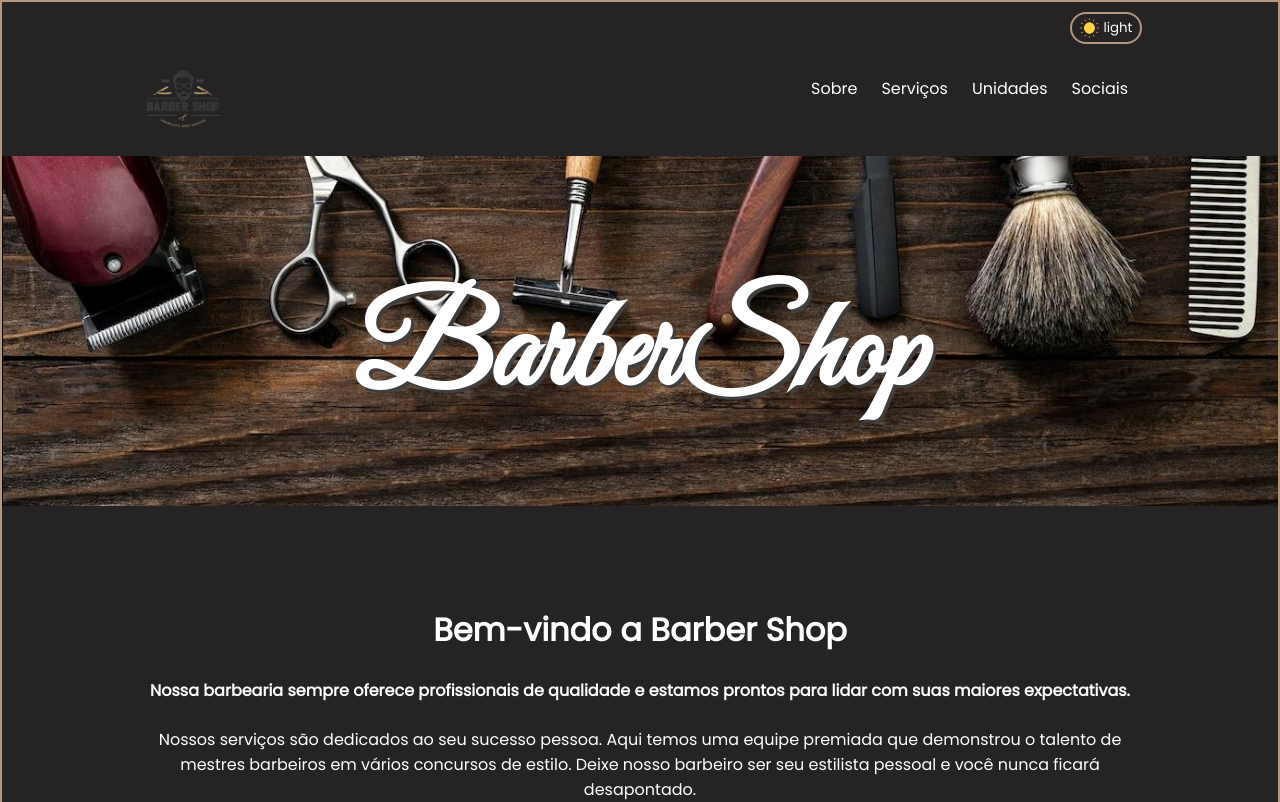
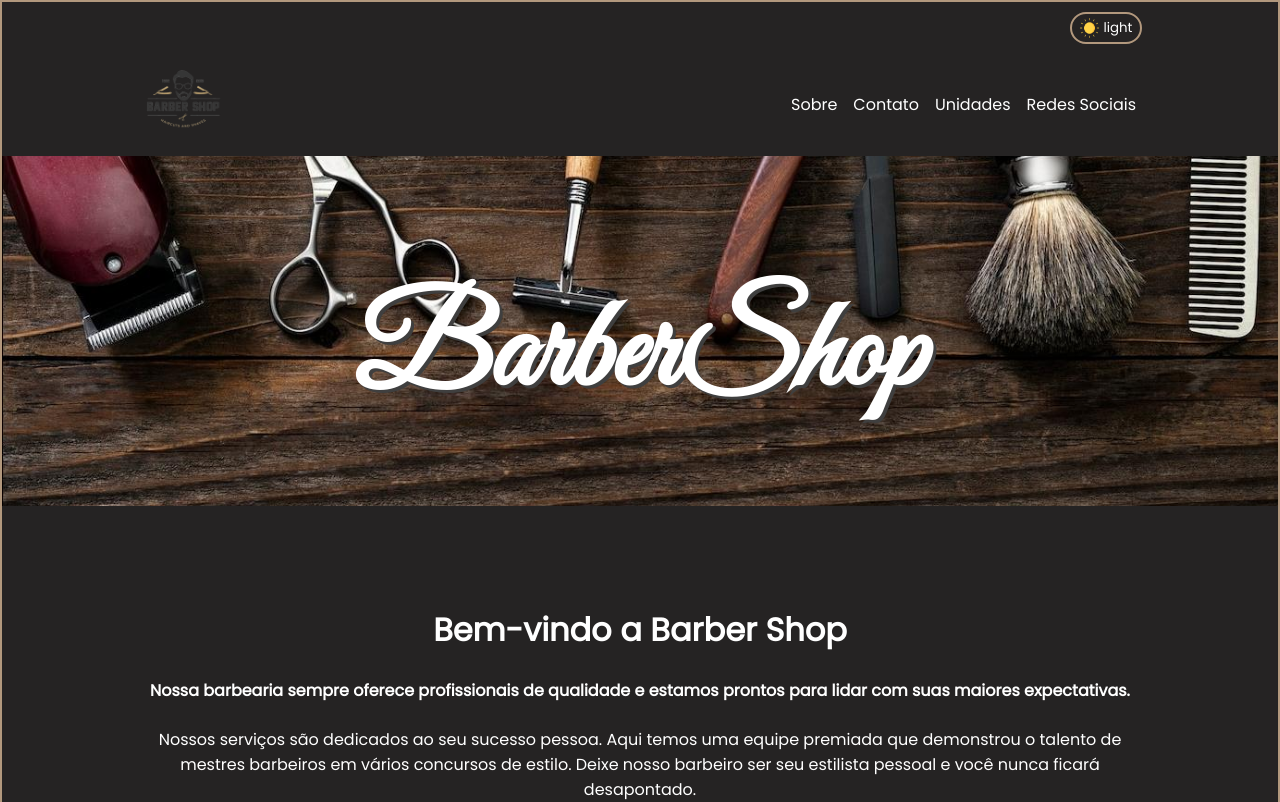
Before and after one commit to denervalspelizario/BarberShop-react-sass, a React (Vite) app in the folder barberShop/: page / in a window 1280 px wide. Shown: the top 802 px of the page. Built offline with nearby package versions, Linux system fonts and the light colour scheme.

Commit message:
update projeto barbershop aplicacao de dropdown em link da nav

```diff
--- a/barberShop/index.html
+++ b/barberShop/index.html
@@ -7,6 +7,7 @@
     <link rel="preconnect" href="https://fonts.gstatic.com" crossorigin>
     <link href="https://fonts.googleapis.com/css2?family=Great+Vibes&family=Poppins&display=swap" rel="stylesheet">
     <link rel="stylesheet" href="https://cdnjs.cloudflare.com/ajax/libs/font-awesome/6.2.0/css/all.min.css" integrity="sha512-xh6O/CkQoPOWDdYTDqeRdPCVd1SpvCA9XXcUnZS2FmJNp1coAFzvtCN9BmamE+4aHK8yyUHUSCcJHgXloTyT2A==" crossorigin="anonymous" referrerpolicy="no-referrer" />
+    <link rel="stylesheet" href="https://cdnjs.cloudflare.com/ajax/libs/font-awesome/6.2.1/css/all.min.css" integrity="sha512-MV7K8+y+gLIBoVD59lQIYicR65iaqukzvf/nwasF0nqhPay5w/9lJmVM2hMDcnK1OnMGCdVK+iQrJ7lzPJQd1w==" crossorigin="anonymous" referrerpolicy="no-referrer" />
     <meta name="viewport" content="width=device-width, initial-scale=1.0" />
     <title>  BarberShop</title>
   </head>
--- a/barberShop/src/componentes/Header.jsx
+++ b/barberShop/src/componentes/Header.jsx
@@ -1,21 +1,51 @@
 import React from 'react'
 import '../styles/componentes/Header.sass'
 
+
+
 function Header()  {
+
   return (
     <header>
         <div className='header__container'>
             <img src="/img/barbearia-logo.png" alt="logo da barbershop" title='BarberShop' className='image__logo'/>
             <nav className='nav__menu'>
-                <ul>
-                    <li><p><a href="#servicos">Sobre</a></p></li>
-                    <li><a href="#sobre">Serviços</a></li>
-                    <li><a href="#unidades">Unidades</a></li>
-                    <li><a href="#servicos">Sociais</a></li>
-                    <li>
-                    </li>
+              <ul class="menu__dropdown">
+                <li class="menu__dropdown__item">
+                  <a href="" class="menu__dropdown__link">Sobre</a>
+                </li>
+                <li class="menu__dropdown__item">
+                  <a href="" class="menu__dropdown__link">Contato</a>
+                </li>
+                <li class="menu__dropdown__item">
+                  <a href="" class="menu__dropdown__link">Unidades</a>
+                </li>
+                <li class="menu__dropdown__item">
+                  <a href="" class="menu__dropdown__link">Redes Sociais</a>
+                  <ul class="submenu__dropdown">
+                  <li class="submenu__dropdown--item">
+                    <a href="" class='submenu__dropdown--link'>
+                      <i class="fa-brands fa-facebook"></i>
+                    </a>
+                  </li>
+                  <li class="submenu__dropdown--item">
+                    <a href="" class='submenu__dropdown--link'>
+                      <i class="fa-brands fa-instagram"></i>
+                    </a>
+                  </li>
+                  <li class="submenu__dropdown--item">
+                    <a href="" class='submenu__dropdown--link'>
+                      <i class="fa-brands fa-twitter"></i>
+                    </a>
+                  </li>
+                  <li class="submenu__dropdown--item">
+                    <a href="" class='submenu__dropdown--link'>
+                      <i class="fa-brands fa-whatsapp"></i>
+                    </a>
+                  </li>
                 </ul>
-
+                </li>
+              </ul>
             </nav>
         </div>
     </header>
--- a/barberShop/src/styles/_mixins.sass
+++ b/barberShop/src/styles/_mixins.sass
@@ -5,7 +5,6 @@
 // header
 @mixin hover-text
     color: variables.$border-menu
-    border-bottom: 2px solid variables.$border-menu
     transition: .6s
 
 @mixin collums
--- a/barberShop/src/styles/componentes/Header.sass
+++ b/barberShop/src/styles/componentes/Header.sass
@@ -32,22 +32,57 @@
             padding-left: 0.8rem
             width: 90vw
 
-        ul
-            display: flex
-            justify-content: space-between
-            align-items: center
-            padding-top: 1rem
-
-            li
-                list-style: none
-                margin-left: 1.5rem
-                @include mixins.mobile
-                    margin-left: 0.5rem
+        .menu__dropdown
+            list-style-type: none
+            padding: 2rem 0 0 0
 
 
-                a
+            .menu__dropdown__item
+                display: inline-block
+                position: relative
+
+                &:hover ul
+                    display: block
+
+                .menu__dropdown__link
                     text-decoration: none
-                    border-bottom: 2px solid transparent
+                    padding: 0.3rem 1rem 0 0
+                    transition: 0.6s
+                    &:hover
+                      @include mixins.hover-text
 
-                    &:hover
-                        @include mixins.hover-text
+            .submenu__dropdown
+                list-style-type: none
+                padding: 0 0 0.5rem 2rem
+                display: none
+                position: absolute
+                width: 50px
+                height: 100px
+
+
+                &:hover
+                    @include mixins.hover-text
+
+
+                .submenu__dropdown--item
+                    display: inline-block
+
+
+                    .submenu__dropdown--link
+                        display: flex
+                        flex-direction: column
+                        text-decoration: none
+                        padding: 3px
+                        transition: 0.6s
+
+                        i
+                            font-size: 1.5rem
+                            border-radius: 20px
+                            border: 3px solid variables.$border-menu
+                            background-color: variables.$border-menu
+                            padding: 0.2rem
+                            color: variables.$color-text
+
+                            &:hover
+
+                                color: variables.$color-light
```
